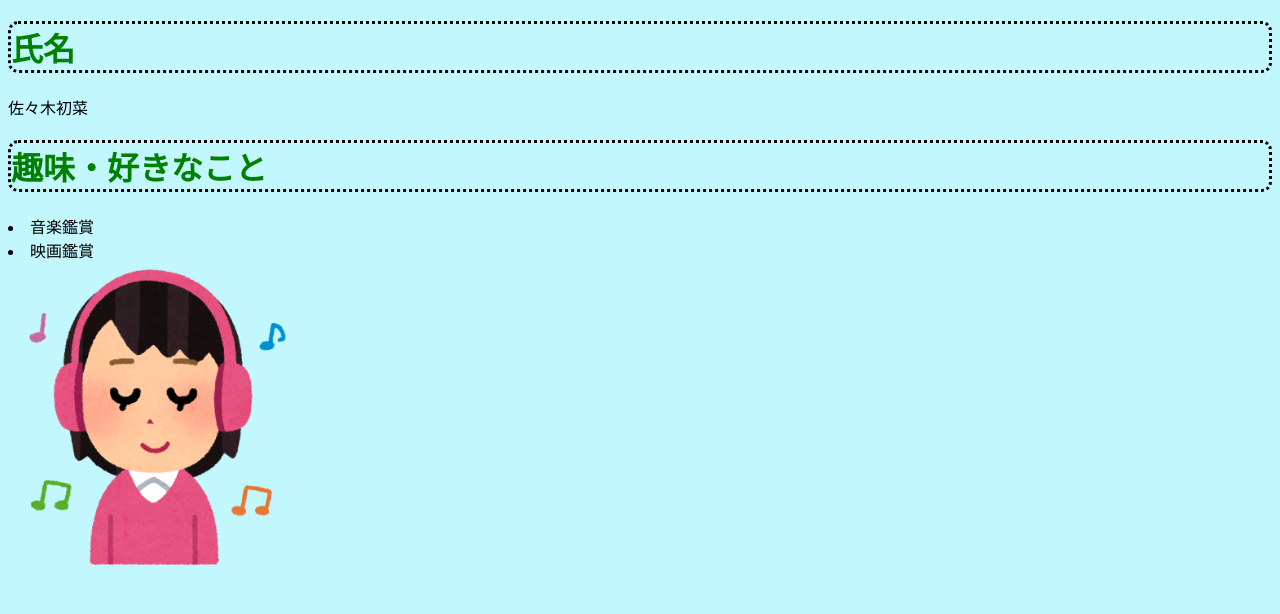
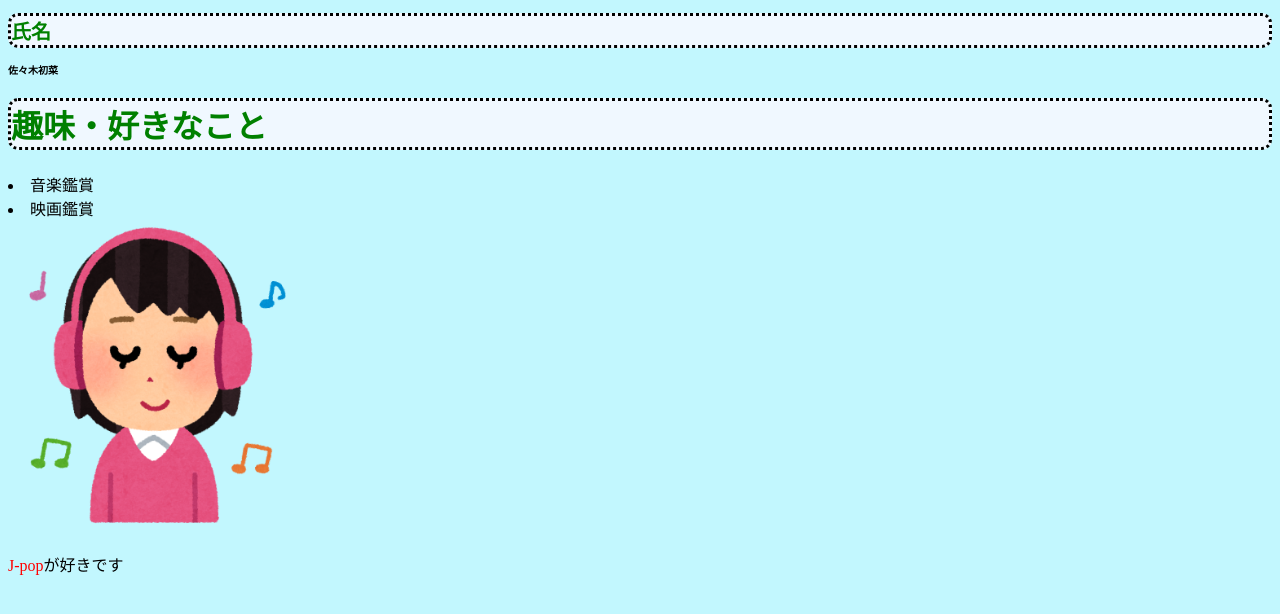
Before and after one commit to SasakiHana/html-task, a plain HTML site: page profile/index.html in a window 1280 px wide. Drawn offline with Linux system fonts and the light colour scheme.

Commit message:
profileの修正

```diff
--- a/profile/index.html
+++ b/profile/index.html
@@ -7,14 +7,17 @@
 </head>
 
 <body>
-    <h1>氏名</h1>
-    <p>佐々木初菜</p>
-    <h1>趣味・好きなこと</h1>
+    <div>
+        <h1 class="syumi">氏名</h1>
+        <p>佐々木初菜</p>
+    </div>
+    <h1 class="syumi">趣味・好きなこと</h1>
     <u1>
         <li>音楽鑑賞</li>
         <li>映画鑑賞</li>
     </u1>
     <img src="imgフォルダ/girl.png" alt="音楽を聴く女の子">
+    <p><span>J-pop</span>が好きです</p>
 </body>
 
 </html>
--- a/profile/style2.css
+++ b/profile/style2.css
@@ -10,3 +10,13 @@ body{
 img{
     width: 300px;
 }
+span{
+    color:red;
+}
+.syumi{
+    background-color: aliceblue;
+}
+div{
+    font-weight: bold;
+    font-size: 10px;
+}
```
